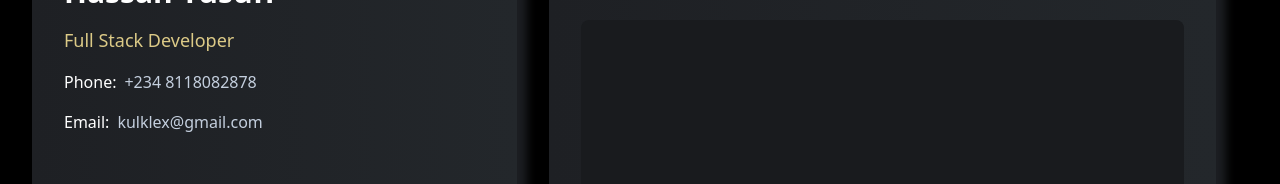
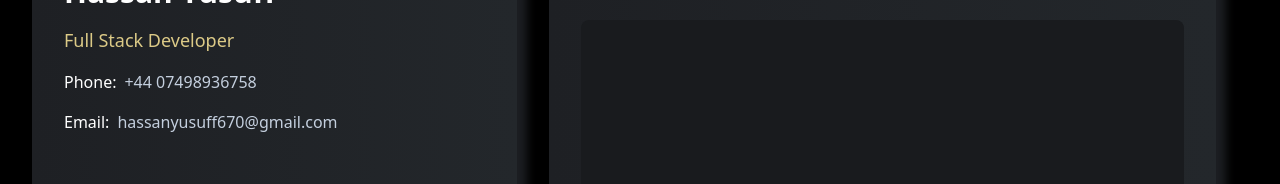
Before and after one commit to kulklex/kulklex2.0, a Next.js app: page / in a window 1280 px wide. Shown: the part 5004-5188 px from the top of the page. Built offline with nearby package versions, Linux system fonts and the light colour scheme.

Commit message:
Update ContactCard.tsx

```diff
--- a/components/Contact/ContactCard.tsx
+++ b/components/Contact/ContactCard.tsx
@@ -17,8 +17,8 @@ export default function ContactCard({}: Props) {
           Hassan Yusuff
         </h3>
         <p className="text-lg font-normal text-designColor">Full Stack Developer</p>
-        <p className="text-base text-white flex items-center gap-2">Phone: <span className="text-lightText">+234 8118082878</span></p>
-        <p className="text-base text-white flex items-center gap-2">Email: <span className="text-lightText">kulklex@gmail.com</span></p>
+        <p className="text-base text-white flex items-center gap-2">Phone: <span className="text-lightText">+44 07498936758</span></p>
+        <p className="text-base text-white flex items-center gap-2">Email: <span className="text-lightText">hassanyusuff670@gmail.com</span></p>
       </div>
 
       <div className="mt-5">
```
